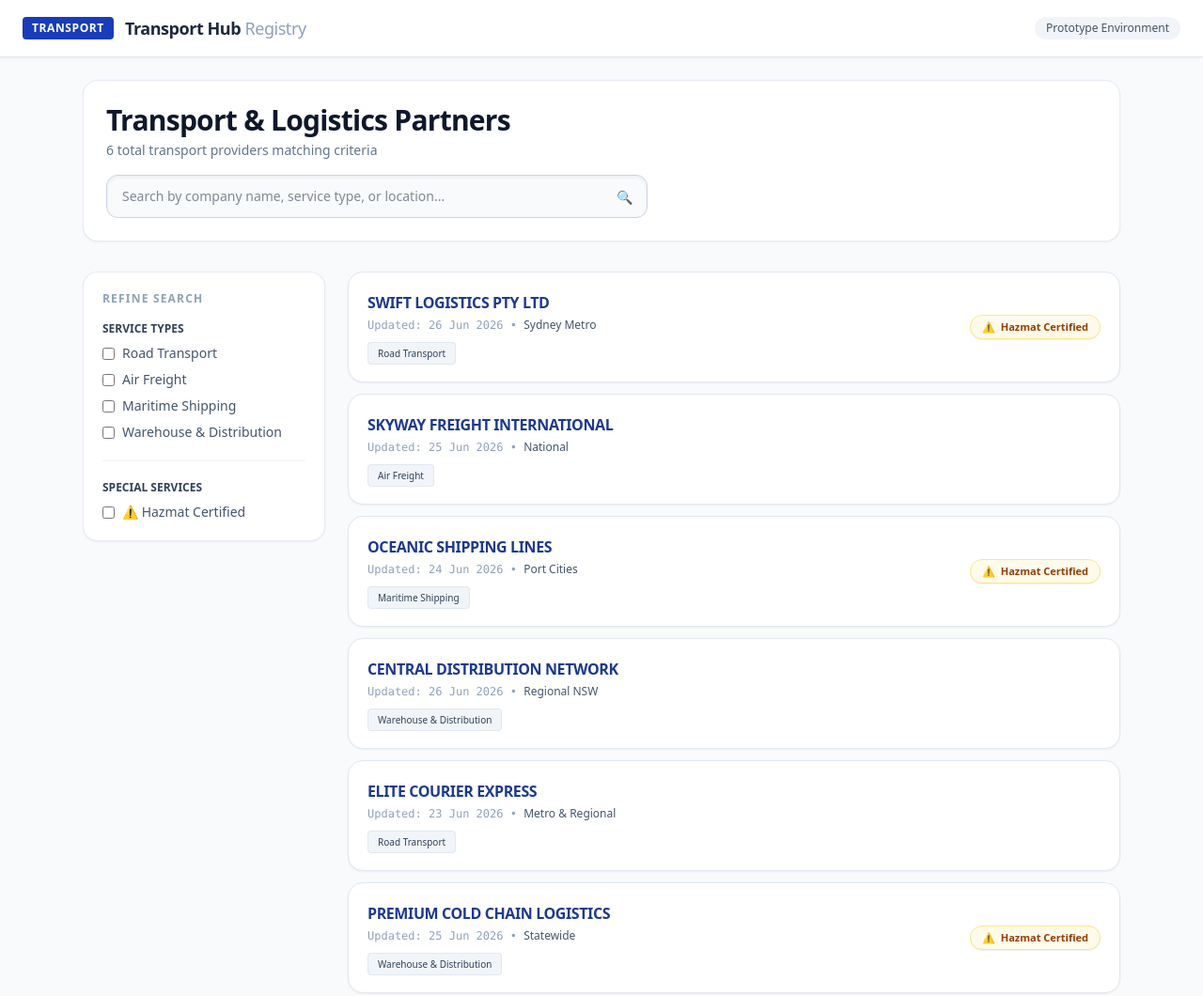
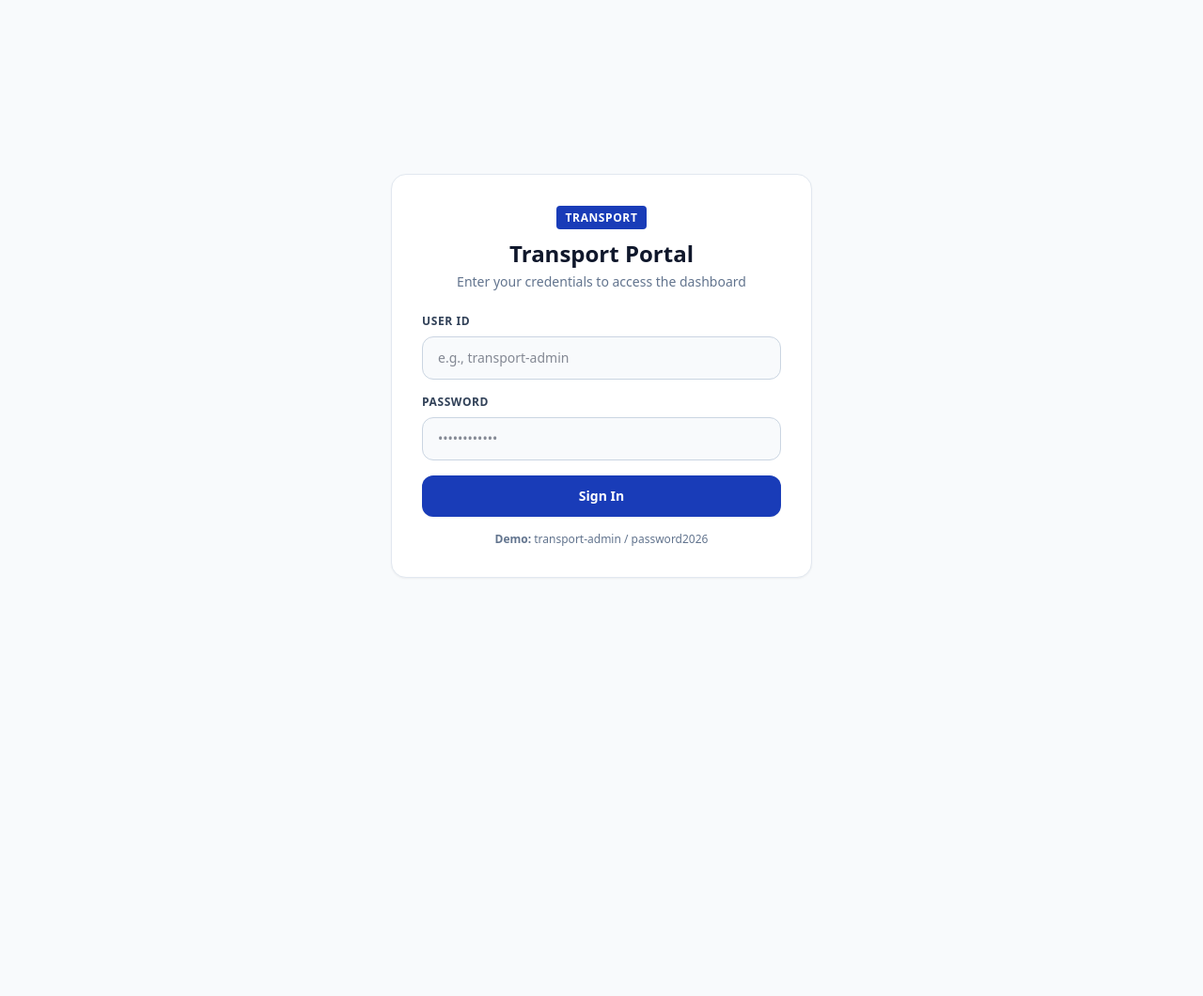
Before and after one commit to Nuedata/Suplist, a plain HTML site: page transport/index.html in a window 1280 px wide. Shown: the whole page at 94% size. After the commit the page ends 800 px from the top, so only its background shows below. Drawn offline with nearby package versions, Linux system fonts and the light colour scheme.

Commit message:
Add Power BI transport incidents dashboard with login and Supplier Hub styling

```diff
--- a/transport/index.html
+++ b/transport/index.html
@@ -8,132 +8,107 @@
 </head>
 <body class="bg-slate-50 text-slate-900 min-h-screen font-sans">
 
-    <nav class="bg-white border-b border-slate-200 py-4 px-6 flex justify-between items-center shadow-xs">
-        <div class="flex items-center gap-3">
-            <span class="bg-blue-800 text-white font-black text-xs px-2.5 py-1 rounded tracking-wider uppercase">TRANSPORT</span>
-            <span class="font-bold text-slate-800 text-lg tracking-tight">Transport Hub <span class="text-slate-400 font-normal">Registry</span></span>
+    <!-- Login Section -->
+    <div id="loginSection" class="min-h-screen bg-slate-50 flex items-center justify-center p-4">
+        <div class="bg-white border border-slate-200 rounded-2xl p-8 shadow-xs max-w-md w-full">
+            <div class="text-center mb-6">
+                <span class="bg-blue-800 text-white font-black text-xs px-2.5 py-1 rounded tracking-wider uppercase">TRANSPORT</span>
+                <h1 class="text-2xl font-extrabold text-slate-900 mt-3">Transport Portal</h1>
+                <p class="text-sm text-slate-500 mt-1">Enter your credentials to access the dashboard</p>
+            </div>
+
+            <form id="loginForm" onsubmit="handleLogin(event)" class="space-y-4">
+                <div>
+                    <label class="block text-xs font-bold text-slate-700 uppercase tracking-wider mb-2">User ID</label>
+                    <input type="text" id="userId" required placeholder="e.g., transport-admin"
+                           class="w-full bg-slate-50 border border-slate-300 rounded-xl pl-4 pr-4 py-3 text-sm focus:outline-none focus:border-blue-700 focus:bg-white transition">
+                </div>
+
+                <div>
+                    <label class="block text-xs font-bold text-slate-700 uppercase tracking-wider mb-2">Password</label>
+                    <input type="password" id="password" required placeholder="••••••••••••"
+                           class="w-full bg-slate-50 border border-slate-300 rounded-xl pl-4 pr-4 py-3 text-sm focus:outline-none focus:border-blue-700 focus:bg-white transition">
+                </div>
+
+                <div id="errorMessage" class="text-xs text-red-600 hidden font-medium bg-red-50 border border-red-200 p-3 rounded-xl">
+                    ❌ Invalid credentials. Please try again.
+                </div>
+
+                <button type="submit"
+                        class="w-full bg-blue-800 hover:bg-blue-700 text-white font-bold text-sm py-3 rounded-xl transition shadow-xs cursor-pointer">
+                    Sign In
+                </button>
+            </form>
+
+            <p class="text-xs text-slate-500 text-center mt-4">
+                <strong>Demo:</strong> transport-admin / password2026
+            </p>
         </div>
-        <div class="text-xs bg-slate-100 text-slate-600 px-3 py-1 rounded-full font-medium">
-            Prototype Environment
-        </div>
-    </nav>
+    </div>
 
-    <div class="max-w-6xl w-full mx-auto p-4 sm:p-6 grid grid-cols-1 lg:grid-cols-4 gap-6">
+    <!-- Dashboard Section -->
+    <div id="dashboardSection" class="hidden min-h-screen bg-slate-50">
+        <nav class="bg-white border-b border-slate-200 py-4 px-6 flex justify-between items-center shadow-xs">
+            <div class="flex items-center gap-3">
+                <span class="bg-blue-800 text-white font-black text-xs px-2.5 py-1 rounded tracking-wider uppercase">TRANSPORT</span>
+                <span class="font-bold text-slate-800 text-lg tracking-tight">Transport Hub <span class="text-slate-400 font-normal">Incidents Dashboard</span></span>
+            </div>
+            <button onclick="handleLogout()" class="text-xs font-semibold bg-slate-100 hover:bg-slate-200 text-slate-700 border border-slate-300 px-4 py-2 rounded-xl transition cursor-pointer">
+                🚪 Sign Out
+            </button>
+        </nav>
 
-        <div class="lg:col-span-4 bg-white p-6 rounded-2xl border border-slate-200/80 shadow-xs mb-2">
-            <h1 class="text-3xl font-extrabold text-slate-900 tracking-tight">Transport & Logistics Partners</h1>
-            <p class="text-sm text-slate-500 mt-1" id="transportCount">Loading active transport providers...</p>
+        <div class="max-w-7xl w-full mx-auto p-4 sm:p-6">
+            <div class="bg-white p-6 rounded-2xl border border-slate-200/80 shadow-xs mb-6">
+                <h1 class="text-2xl font-extrabold text-slate-900 tracking-tight">Bus & Ferry Incidents Analytics</h1>
+                <p class="text-sm text-slate-500 mt-1">Real-time monitoring of transport incidents and safety data</p>
+            </div>
 
-            <div class="mt-4 max-w-xl">
-                <div class="relative">
-                    <input type="text" id="searchInput" oninput="filterTransport()" placeholder="Search by company name, service type, or location..."
-                           class="w-full bg-slate-50 border border-slate-300 rounded-xl pl-4 pr-12 py-3 text-sm focus:outline-none focus:border-blue-700 focus:bg-white transition shadow-inner">
-                    <span class="absolute right-4 top-3.5 text-slate-400 text-sm">🔍</span>
-                </div>
+            <!-- Power BI Dashboard Embed -->
+            <div class="bg-white border border-slate-200 rounded-2xl shadow-xs overflow-hidden">
+                <iframe title="Transport Incidents Dashboard"
+                        src="https://app.powerbi.com/view?r=eyJrIjoiN2M2NTEwM2QtYTU1Ny00NDY4LTkyNGUtN2U3YzkwZDRiMzE4IiwidCI6IjU3NGMzZTU2LTQ3NjgtNDZlZC04YjJmLTRhYmFmYmU0Mjg0NCIsImMiOjZ9"
+                        frameborder="0"
+                        allowFullScreen="true"
+                        class="w-full h-screen rounded-2xl">
+                </iframe>
+            </div>
+
+            <div class="mt-6 bg-white p-4 rounded-2xl border border-slate-200/80 shadow-xs">
+                <p class="text-xs text-slate-500 font-mono">
+                    <strong>Data Source:</strong> Public Transport Authority | <strong>Last Updated:</strong> 26 Jun 2026 | <strong>Status:</strong> Active
+                </p>
             </div>
         </div>
-
-        <div class="lg:col-span-1 bg-white p-5 rounded-2xl border border-slate-200/80 shadow-xs h-fit">
-            <h2 class="text-xs font-bold text-slate-400 uppercase tracking-widest mb-4">Refine Search</h2>
-
-            <div class="space-y-5">
-                <div>
-                    <label class="block text-xs font-bold text-slate-700 uppercase mb-2">Service Types</label>
-                    <div class="space-y-2 text-sm text-slate-600">
-                        <label class="flex items-center gap-2 cursor-pointer hover:text-blue-800"><input type="checkbox" value="Road Transport" onchange="filterTransport()" class="rounded text-blue-800 focus:ring-blue-700"> Road Transport</label>
-                        <label class="flex items-center gap-2 cursor-pointer hover:text-blue-800"><input type="checkbox" value="Air Freight" onchange="filterTransport()" class="rounded text-blue-800 focus:ring-blue-700"> Air Freight</label>
-                        <label class="flex items-center gap-2 cursor-pointer hover:text-blue-800"><input type="checkbox" value="Maritime Shipping" onchange="filterTransport()" class="rounded text-blue-800 focus:ring-blue-700"> Maritime Shipping</label>
-                        <label class="flex items-center gap-2 cursor-pointer hover:text-blue-800"><input type="checkbox" value="Warehouse & Distribution" onchange="filterTransport()" class="rounded text-blue-800 focus:ring-blue-700"> Warehouse & Distribution</label>
-                    </div>
-                </div>
-
-                <hr class="border-slate-100">
-
-                <div>
-                    <label class="block text-xs font-bold text-slate-700 uppercase mb-2">Special Services</label>
-                    <label class="flex items-center gap-2 cursor-pointer text-sm text-slate-600 hover:text-blue-800">
-                        <input type="checkbox" id="hazmatFilter" onchange="filterTransport()" class="rounded text-blue-800 focus:ring-blue-700">
-                        ⚠️ Hazmat Certified
-                    </label>
-                </div>
-            </div>
-        </div>
-
-        <div class="lg:col-span-3 space-y-3" id="transportListContainer">
-            </div>
-
     </div>
 
     <script>
-        // Transport providers dataset
-        const transportProviders = [
-            { name: "SWIFT LOGISTICS PTY LTD", date: "26 Jun 2026", service: "Road Transport", region: "Sydney Metro", hazmat: true },
-            { name: "SKYWAY FREIGHT INTERNATIONAL", date: "25 Jun 2026", service: "Air Freight", region: "National", hazmat: false },
-            { name: "OCEANIC SHIPPING LINES", date: "24 Jun 2026", service: "Maritime Shipping", region: "Port Cities", hazmat: true },
-            { name: "CENTRAL DISTRIBUTION NETWORK", date: "26 Jun 2026", service: "Warehouse & Distribution", region: "Regional NSW", hazmat: false },
-            { name: "ELITE COURIER EXPRESS", date: "23 Jun 2026", service: "Road Transport", region: "Metro & Regional", hazmat: false },
-            { name: "PREMIUM COLD CHAIN LOGISTICS", date: "25 Jun 2026", service: "Warehouse & Distribution", region: "Statewide", hazmat: true }
-        ];
+        // Credentials
+        const VALID_USER = "transport-admin";
+        const VALID_PASS = "password2026";
 
-        function filterTransport() {
-            const searchQuery = document.getElementById('searchInput').value.toLowerCase();
-            const checkedServices = Array.from(document.querySelectorAll('input[type="checkbox"]:checked'))
-                                           .map(cb => cb.value)
-                                           .filter(v => v !== 'on');
-            const requireHazmat = document.getElementById('hazmatFilter').checked;
+        function handleLogin(event) {
+            event.preventDefault();
+            const userId = document.getElementById('userId').value.trim();
+            const password = document.getElementById('password').value;
+            const errorDiv = document.getElementById('errorMessage');
 
-            const container = document.getElementById('transportListContainer');
-            container.innerHTML = '';
-
-            // Filter logic
-            const filtered = transportProviders.filter(provider => {
-                const matchesSearch = provider.name.toLowerCase().includes(searchQuery) || provider.region.toLowerCase().includes(searchQuery);
-                const matchesService = checkedServices.length === 0 || checkedServices.includes(provider.service);
-                const matchesHazmat = !requireHazmat || provider.hazmat;
-
-                return matchesSearch && matchesService && matchesHazmat;
-            });
-
-            // Update Counter
-            document.getElementById('transportCount').innerText = `${filtered.length} total transport providers matching criteria`;
-
-            if (filtered.length === 0) {
-                container.innerHTML = `
-                    <div class="bg-white border border-slate-200 text-center py-12 rounded-2xl text-slate-400 text-sm">
-                        No transport providers match your exact filtering query.
-                    </div>
-                `;
-                return;
+            if (userId === VALID_USER && password === VALID_PASS) {
+                document.getElementById('loginSection').classList.add('hidden');
+                document.getElementById('dashboardSection').classList.remove('hidden');
+                errorDiv.classList.add('hidden');
+            } else {
+                errorDiv.classList.remove('hidden');
+                document.getElementById('password').value = '';
             }
-
-            // Build listing cards
-            filtered.forEach(provider => {
-                const card = document.createElement('div');
-                card.className = "bg-white border border-slate-200 hover:border-blue-600/40 p-5 rounded-2xl transition shadow-xs flex flex-col sm:flex-row justify-between items-start sm:items-center gap-4";
-
-                card.innerHTML = `
-                    <div class="space-y-1">
-                        <h3 class="font-extrabold text-blue-900 text-base tracking-tight hover:underline cursor-pointer">${provider.name}</h3>
-                        <p class="text-xs font-mono text-slate-400">Updated: ${provider.date} • <span class="text-slate-600 font-sans">${provider.region}</span></p>
-                        <div class="pt-1">
-                            <span class="bg-slate-100 text-slate-700 text-[10px] px-2.5 py-1 rounded font-medium border border-slate-200">
-                                ${provider.service}
-                            </span>
-                        </div>
-                    </div>
-
-                    ${provider.hazmat ? `
-                        <div class="flex items-center gap-1.5 bg-amber-50 border border-amber-200 text-amber-800 text-[11px] font-semibold px-3 py-1 rounded-full shrink-0 shadow-2xs">
-                            <span class="text-amber-600">⚠️</span> Hazmat Certified
-                        </div>
-                    ` : ''}
-                `;
-                container.appendChild(card);
-            });
         }
 
-        // Initialize view on load
-        filterTransport();
+        function handleLogout() {
+            document.getElementById('dashboardSection').classList.add('hidden');
+            document.getElementById('loginSection').classList.remove('hidden');
+            document.getElementById('loginForm').reset();
+            document.getElementById('errorMessage').classList.add('hidden');
+        }
     </script>
 </body>
 </html>
```
